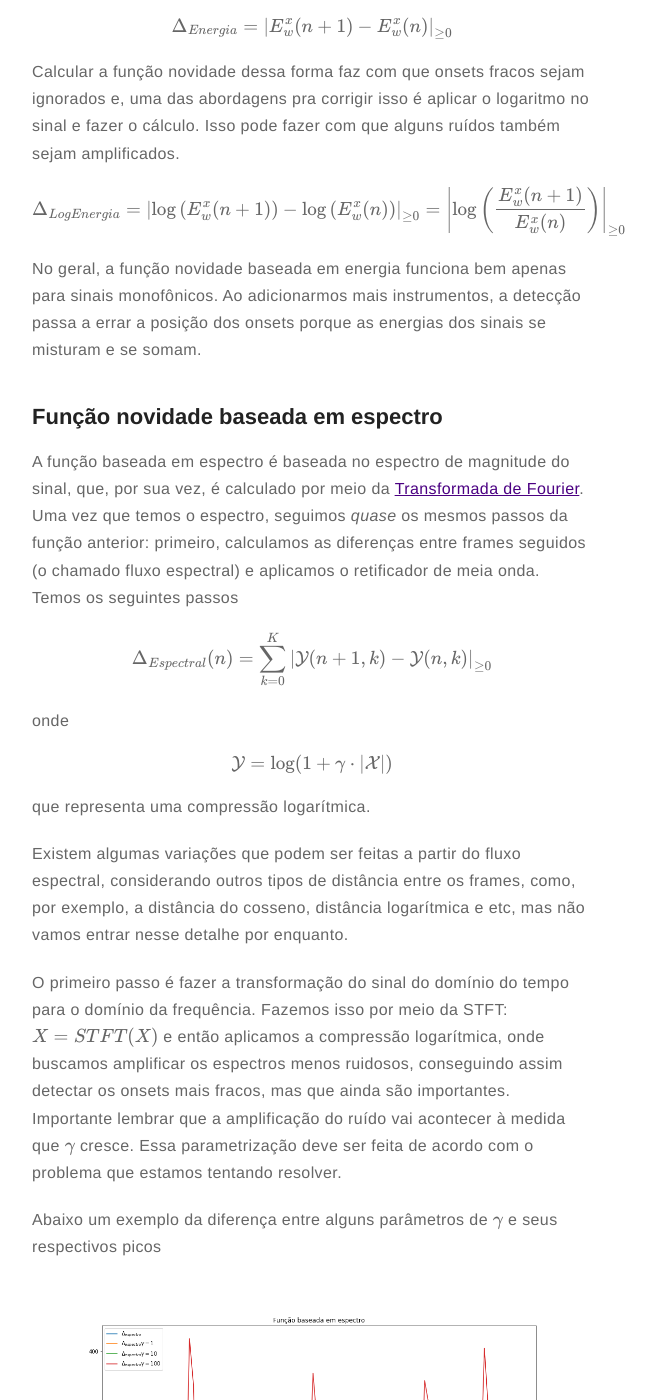
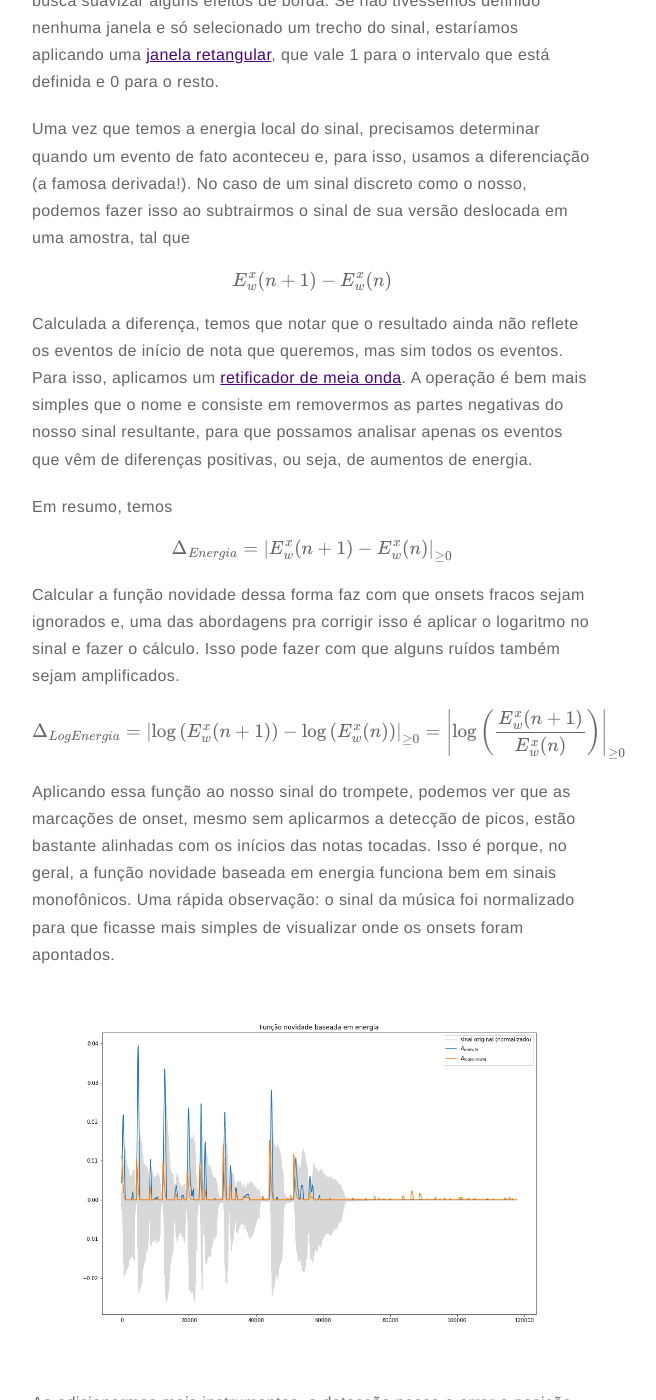
Before and after one commit to giovana-morais/giovana-morais.github.io, a Jekyll site: the page built from _posts/2021-02-09-deteccao_onsets.md, in a window 1280 px wide and 1400 px high, scrolled down 4327 px. Shown: the whole window, without its empty margins (328-984 px from the left). Built offline with Jekyll 4.4.1, drawn with Linux system fonts in a browser that asks for light colours; formulas are drawn with MathJax 3; some of the changed text lies outside the part shown.

Commit message:
post: novos áudios e correção de referências

```diff
--- a/_posts/2021-02-09-deteccao_onsets.md
+++ b/_posts/2021-02-09-deteccao_onsets.md
@@ -66,6 +66,12 @@
 Agora vamos para um áudio com mais instrumentos. O que você acha
 da forma de onda? Será que é possível olhar apenas para a amplitude e dizer onde
 cada nota começa?
+
+<audio src="/assets/audio/2021/choice.wav" controls preload></audio>
+
+![choice](../../assets/images/2021/waveform_choice.png)
+
+Um último exemplo completamente caótico:
 
 <audio src="/assets/audio/2021/hungarian_dance.wav" controls preload></audio>
 
@@ -146,9 +152,20 @@
 0}
 $$
 
-No geral, a função novidade baseada em energia funciona bem apenas para sinais
-monofônicos. Ao adicionarmos mais instrumentos, a detecção passa a errar a
+Aplicando essa função ao nosso sinal do trompete, podemos ver
+que as marcações de onset, mesmo sem aplicarmos a detecção de picos,
+estão bastante alinhadas com os inícios das notas tocadas. Isso é porque, no
+geral, a função novidade baseada em energia funciona bem em sinais
+monofônicos. Uma rápida observação: o sinal da música foi normalizado para
+que ficasse mais simples de visualizar onde os onsets foram apontados.
+
+
+![energia_trumpet](../../assets/images/2021/nov_energia.png)
+
+Ao adicionarmos mais instrumentos, a detecção passa a errar a
 posição dos onsets porque as energias dos sinais se misturam e se somam.
+
+![energia_choice](../../assets/images/2021/nov_energia_choice.png)
 
 ## Função novidade baseada em espectro
 
```
Also changed, not shown: other parts of _posts/2021-02-09-deteccao_onsets.md (+3 -3 lines), assets/images/2021/nov_energia.png (added), assets/images/2021/nov_energia_brahm.png (added), assets/images/2021/nov_energia_choice.png (added), assets/images/2021/waveform_choice.png (added), 1 other file.
